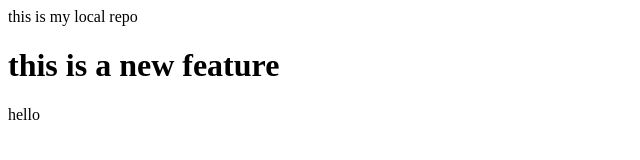
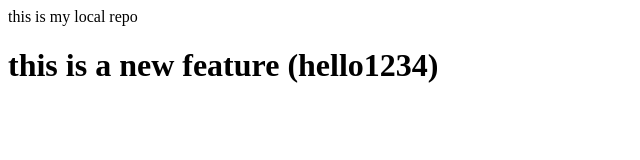
Before and after one commit to hxck-er/localrepo, a plain HTML site: page index.html in a window 1280 px wide. Shown: the whole page, without its empty margins (0-640 px from the left). Drawn offline with Linux system fonts and the light colour scheme.

Commit message:
hello is added

```diff
--- a/index.html
+++ b/index.html
@@ -3,5 +3,4 @@
 
 <p>this is my local repo<p>
 
-<h1>this is a new feature</h1>
-<span>hello</span>
+<h1>this is a new feature (hello1234) </h1>
```
